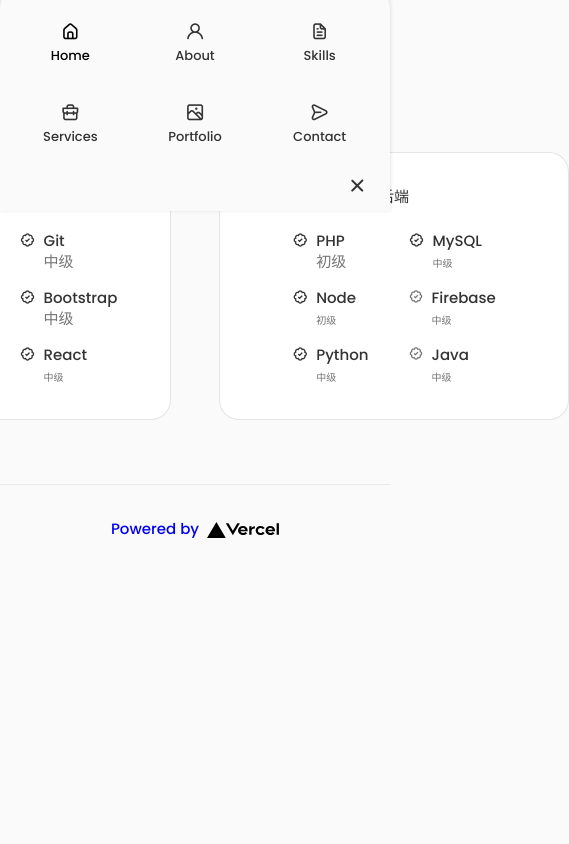
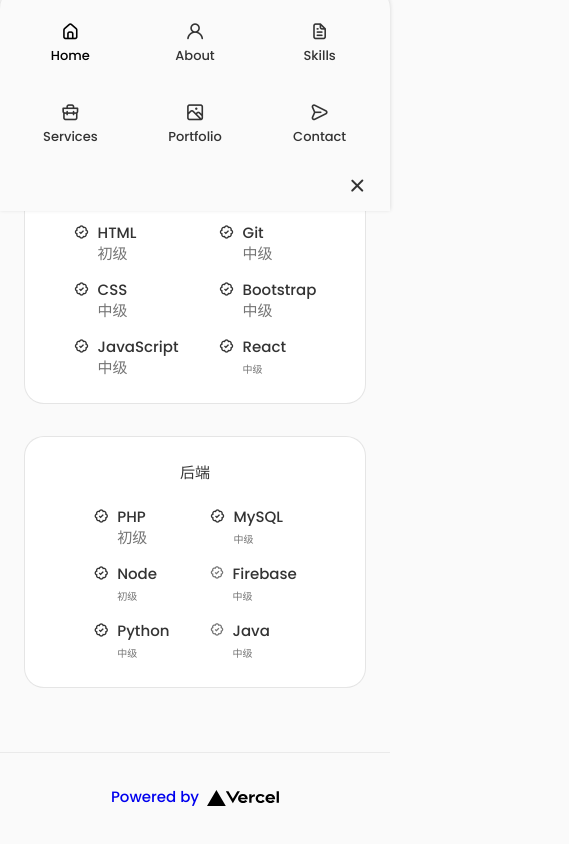
Before and after one commit to Eynzof/portfolio, a Next.js app: page / in a window 390 px wide. Shown: the part 1477-2321 px from the top of the page, 569 px wide, since content can reach past the window. Before the commit the page ends 2097 px from the top, so only its background shows below. Built offline with nearby package versions, Linux system fonts and the light colour scheme.

Commit message:
responsive

```diff
--- a/src/components/skills/skill.module.css
+++ b/src/components/skills/skill.module.css
@@ -50,3 +50,36 @@
 .skills__level {
     font-size: var(--tiny-font-size);
 }
+
+
+/*=============== BREAKPOINTS ===============*/
+@media screen and (max-width: 992px) {
+    .skills__container {
+        grid-template-columns: max-content;
+        row-gap: 2rem;
+    }
+}
+
+
+@media screen and (max-width: 576px) {
+    .skills__container {
+        grid-template-columns: 1fr;
+        row-gap: 2rem;
+    }
+
+    .skills__content {
+        padding: 1.5rem
+    }
+
+}
+
+@media screen and (max-width: 350px) {
+    .skills__box {
+        column-gap: 1.25rem;
+    }
+
+    .skills__name {
+        font-size: var(--small-font-size)
+    }
+
+}
```
